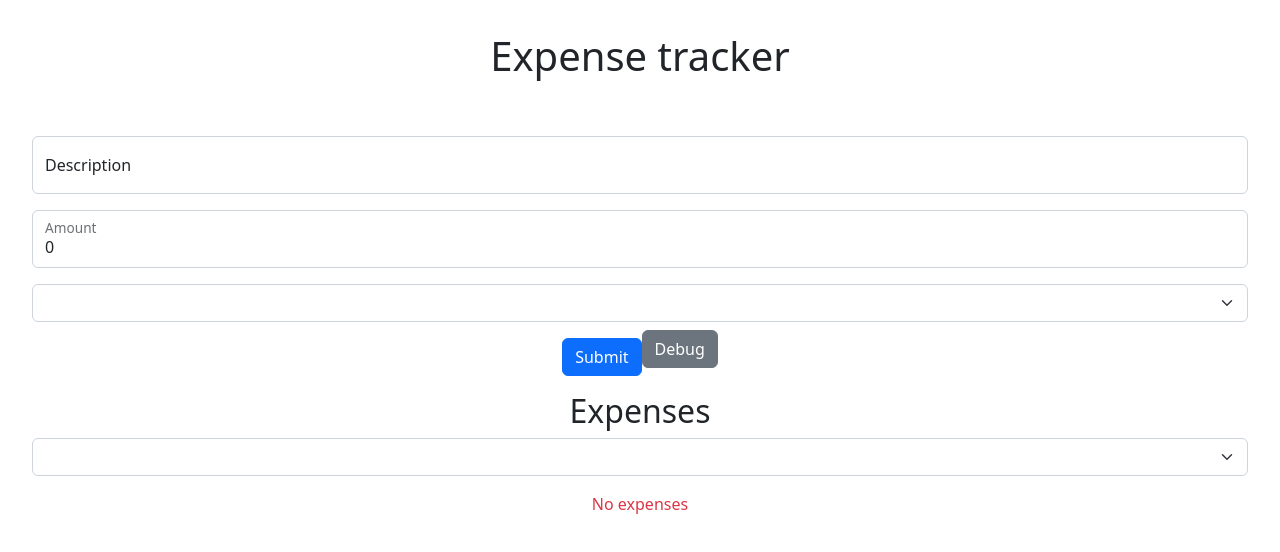
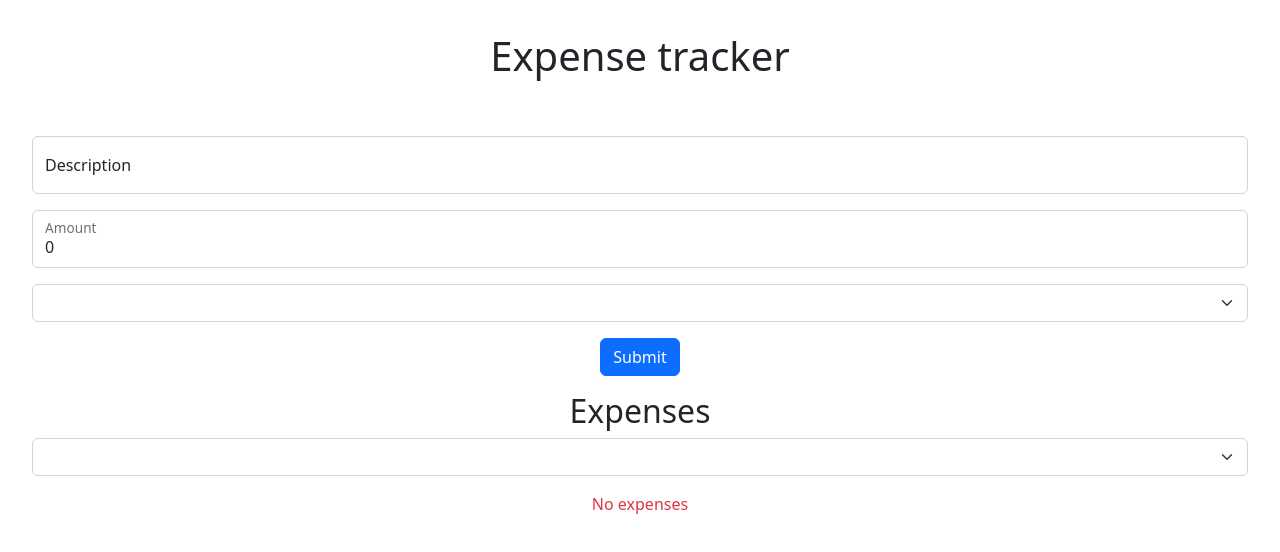
Before and after one commit to ToniPons97/expense-tracker, a React (Vite) app: page / in a window 1280 px wide. Shown: the top 552 px of the page. Built offline with nearby package versions, Linux system fonts and the light colour scheme.

Commit message:
removed console logs and other debugging stuff.

```diff
--- a/src/components/Form.tsx
+++ b/src/components/Form.tsx
@@ -30,7 +30,7 @@ const Form = ({ onSubmit }: Props) => {
         register,
         handleSubmit,
         reset,
-        formState: { errors, isSubmitSuccessful }
+        formState: { errors, isSubmitSuccessful },
     } = useForm<FormData>({
         resolver: zodResolver(formSchema),
         defaultValues: {
@@ -53,10 +53,6 @@ const Form = ({ onSubmit }: Props) => {
                 return 1;
         }
     }
-
-    useEffect(() => {
-        console.log(expense);
-    }, [expense]);
 
     useEffect(() => {
         // It's recommended to reset in useEffect as execution order matters
@@ -142,9 +138,7 @@ const Form = ({ onSubmit }: Props) => {
                     <option>Entertainment</option>
                 </select>
                 {errors.category && <p className='text-danger'>{errors.category.message}</p>}
-
                 <button className='btn btn-primary mt-3' type='submit' role='button'>Submit</button>
-                <button onClick={() => console.log(expense)} className='btn btn-secondary'>Debug</button>
             </form>
         </div>
     )
```
